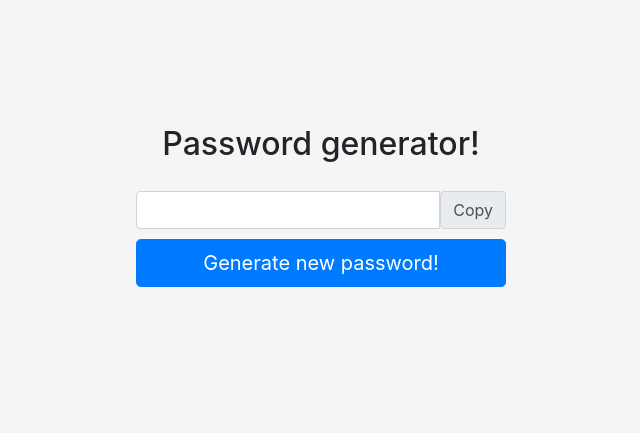
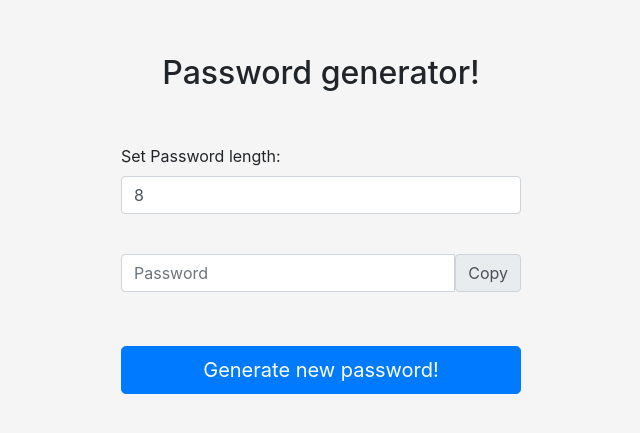
Before and after one commit to rp46/React-password-generator, a React (Create React App) app: page / in a window 1280 px wide. Shown: the part 149-582 px from the top of the page, without its empty margins (319-959 px from the left). Built offline with nearby package versions, Linux system fonts and the light colour scheme.

Commit message:
set length field added

```diff
--- a/src/App.css
+++ b/src/App.css
@@ -29,15 +29,19 @@ body {
   margin-left: auto;
   margin-right: auto;
   width: 400px;
-  padding-bottom: 7%;
+  padding-bottom: 3%;
 }
 
 .input-group-append, .input-group-text {
   margin: 0px 0px 5px 0;
 }
 
-@media only screen and (max-width: 400px) {
+.input-group {
+  margin-bottom: 5%;
+}
+
+@media only screen and (max-width: 500px) {
   .inner {
-    width: 100%;
+    width: 90%;
   }
 }
--- a/src/App.js
+++ b/src/App.js
@@ -7,13 +7,14 @@ toast.configure()
 
 function PassGen() {
   let [txt, setTxt] = useState("");
+  let [length, setLength] = useState(8);
   let [isCopying, setIsCopying] = useState(false);
-  let passLen = 8;
+  let passLen = length;
   const copyToClipboard = () => {
     copy(txt);
-    !isCopying && txt && toast.info(`Copied Password: ${txt}`, {
+    !isCopying && txt && toast.info(`Password Copied`, {
       position: toast.POSITION.TOP_CENTER,
-      autoClose: 2000
+      autoClose: 1000
     });
     !isCopying && copying().then(
       function (value) {setIsCopying(false)},
@@ -23,7 +24,7 @@ function PassGen() {
 
   const copying = async () => {
     setIsCopying(true);
-    await sleep(2500);
+    await sleep(1500);
   }
 
   function sleep(ms) {
@@ -31,7 +32,6 @@ function PassGen() {
   }
 
   const passGenerator = () => {
-    passLen += Math.floor(Math.random() * passLen);
     let lCaseCharSet = "abcdefghijklmnopqrstuvwxyz",
       uCaseCharSet = "ABCDEFGHIJKLMNOPQRSTUVWXYZ",
       numSet = "0123456789",
@@ -87,8 +87,13 @@ function PassGen() {
 
   return (
     <>
-      <div className="col-12 input-group">
-        <input id="pwd" className="form-control" name="password" type="text" value={txt} onChange={ e => setTxt(e.target.value) }/>
+      <div className="form-group">
+        <label for="length">Set Password length: </label>
+        <input id="length" className="form-control" name="length" type="number" value={length} onChange={ e => setLength(e.target.value) }/>
+      </div>
+      <br />
+      <div className="input-group">
+        <input id="pwd" className="form-control" name="password" placeholder="Password" type="text" value={txt} onChange={ e => setTxt(e.target.value) }/>
         {document.queryCommandSupported('copy') && <a onClick={copyToClipboard}>
           <div className="input-group-append">
             <span className="input-group-text">
@@ -96,6 +101,9 @@ function PassGen() {
             </span>
           </div>
         </a>}
+      </div>
+      <br />
+      <div className="form-group">
         <a className="btn btn-primary btn-lg btn-block" onClick={passGenerator}>
           Generate new password!
         </a>
@@ -109,10 +117,13 @@ function App() {
     <div className="outer">
       <div className="middle">
         <div className="inner">
+          <div className="marginForMobile">
           <h2>
             Password generator!
           </h2>
+          <br />
           <PassGen />
+          </div>
         </div>
       </div>
     </div>
```
